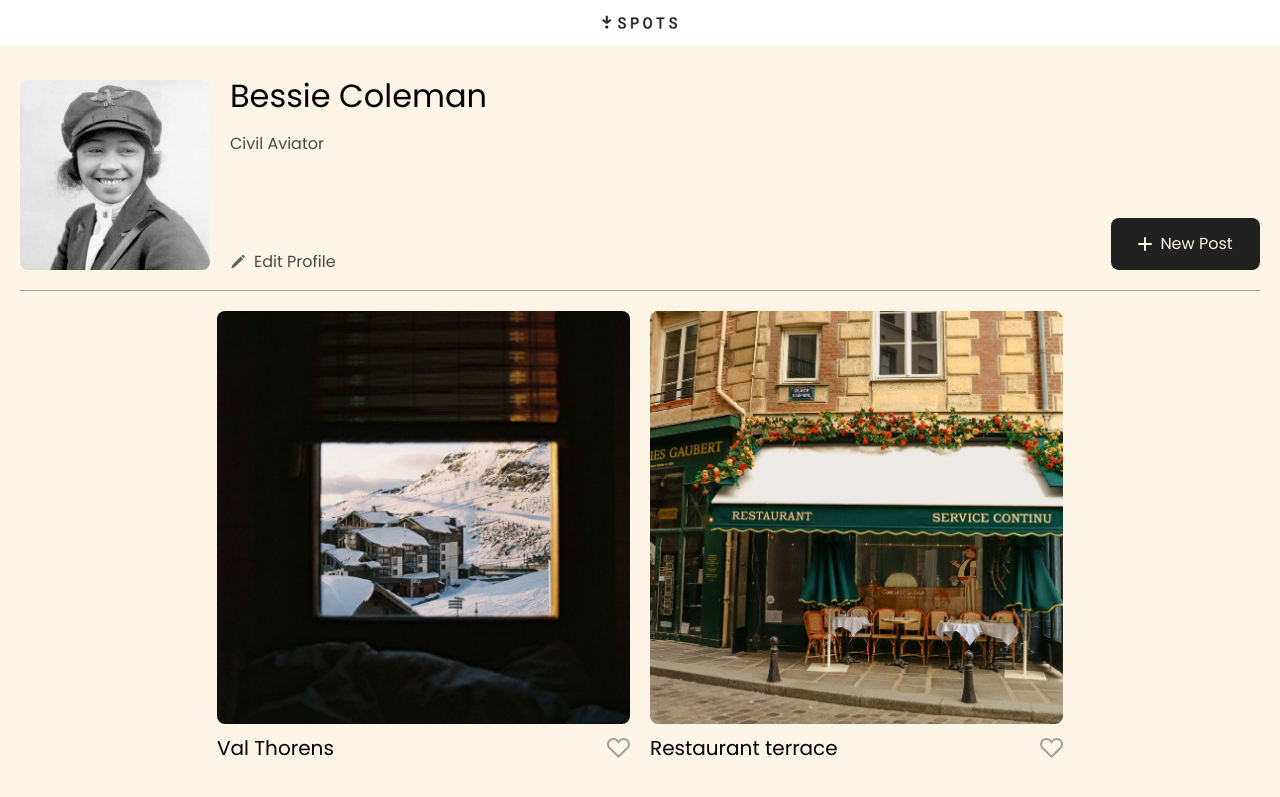
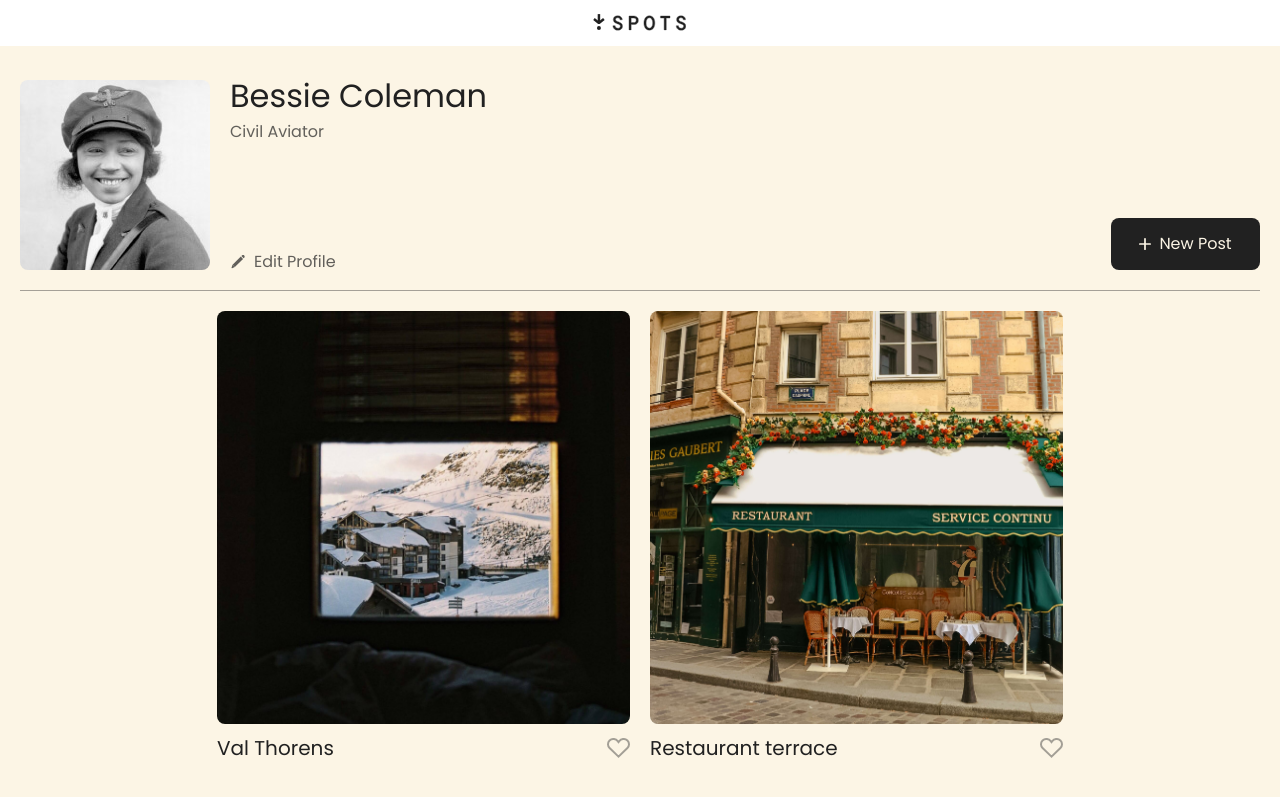
Before and after one commit to atkgitxp/se_project_spots, a plain HTML site: page index.html in a window 1280 px wide. Shown: the top 797 px of the page. Drawn offline with Linux system fonts and the light colour scheme.

Commit message:
card.css cards.css footer.css header.css page.css profile.css index.html fonts.css updated

```diff
--- a/blocks/card.css
+++ b/blocks/card.css
@@ -10,9 +10,11 @@
   justify-content: space-between;
   align-items: center;
   margin: 12px 0 0 0;
+  width: 100%;
 }
 
 .card__title {
+  color: rgba(33, 33, 33, 1);
   margin: 0;
   font-size: 20px;
   line-height: 1.2; /*line height in pixels divided by font size = 1.2*/
@@ -20,26 +22,40 @@
   text-overflow: ellipsis;
   white-space: nowrap;
   overflow: hidden;
+  max-width: 80%;
 }
 .card__like-button {
   background-image: url(../images/like.svg);
+  background-size: contain;
+  background-position: center;
+  background-repeat: no-repeat;
   width: 23px;
   height: 20px;
   border: none;
   background-color: transparent;
-  opacity: 40%;
   padding: 0;
+  color: rgb(33, 33, 33);
+  opacity: 0.4;
+  transition: opacity 0.15s ease-in;
 }
 .card__like-button:hover {
+  cursor: pointer;
   opacity: 1;
-  cursor: pointer;
 }
 @media screen and (max-width: 627px) {
   .card__image {
     height: 288px;
   }
+  .card__content {
+    max-width: 288px;
+  }
   .card__title {
-    max-width: 265px; /*clipping like button at 266-288px?*/
+    max-width: 75%; /*clipping like button at 266-288px?*/
     font-size: 16px;
+    line-height: 1;
+  }
+  .card__like-button {
+    width: 20px;
+    height: 18px;
   }
 }
--- a/blocks/cards.css
+++ b/blocks/cards.css
@@ -1,23 +1,27 @@
 .cards {
   padding: 20px 0 20px 0;
+  margin: 0 auto;
   border-bottom-color: rgba(33, 33, 33, 0.4);
   border-bottom-style: solid;
   border-bottom-width: 1px;
 }
 .cards__list {
   list-style-type: none;
+  width: 100%;
   padding: 0;
-  margin: 0;
+  margin: 0 auto;
   display: grid;
   grid-template-columns: repeat(auto-fit, 413px);
   justify-content: center;
-  gap: 40px 20px; /*row gap 40, column gap 20*/
+  align-items: center;
+  gap: 40px 20px; /*row gap 40, column gap 20*/ /*gap for 320 needs fixing*/
 }
 @media screen and (max-width: 627px) {
   .cards {
-    width: 288px;
+    max-width: 288px;
   }
   .cards__list {
     grid-template-columns: repeat(auto-fit, 288px);
+    gap: 20px 16px;
   }
 }
--- a/blocks/footer.css
+++ b/blocks/footer.css
@@ -1,12 +1,12 @@
 .footer {
   padding: 60px 0;
+  text-align: center;
 }
 
 .footer__text {
   text-wrap: nowrap;
-  opacity: 0.7;
+  color: rgba(33, 33, 33, 0.7);
   margin: 0 auto;
   font-size: 16px;
   line-height: 1;
-  max-width: 104px;
 }
--- a/blocks/header.css
+++ b/blocks/header.css
@@ -5,6 +5,6 @@
   justify-content: center;
 }
 .header__logo {
-  width: 76px;
+  width: 94px;
   height: 26px;
 }
--- a/blocks/page.css
+++ b/blocks/page.css
@@ -1,7 +1,7 @@
 .page {
   background-color: #fcf5e5;
   min-height: 100vh;
-  font-family: Poppins, Helvetica, sans-serif;
+  font-family: "Poppins", Arial, sans-serif;
 }
 .page__section {
   max-width: 1280px;
--- a/blocks/profile.css
+++ b/blocks/profile.css
@@ -20,13 +20,19 @@
   font-size: 32px;
   line-height: 1;
   max-width: 420px;
+  color: rgba(33, 33, 33, 1);
+  text-overflow: ellipsis;
+  overflow: hidden;
+  display: -webkit-box;
+  -webkit-line-clamp: 3;
+  -webkit-box-orient: vertical;
 }
 .profile__description {
-  margin: 12px 0 0 0;
+  margin: 0 0 12px 0;
   font-weight: 500;
   font-size: 16px;
   line-height: 1;
-  opacity: 0.7;
+  color: rgba(33, 33, 33, 0.7);
   text-overflow: ellipsis;
   overflow: hidden;
   display: -webkit-box;
@@ -34,6 +40,7 @@
   -webkit-box-orient: vertical;
   max-width: 420px;
 }
+
 .profile__edit-btn {
   margin-top: auto;
   margin-right: auto;
@@ -51,7 +58,15 @@
   justify-content: center;
   align-items: center;
   gap: 8px;
+  color: rgba(33, 33, 33);
   opacity: 0.7;
+  transition: color 0.15s ease-in;
+}
+.profile__edit-btn::before {
+  content: "";
+  width: 16px;
+  height: 16px;
+  background-image: url(../images/pencil.svg);
 }
 .profile__edit-btn:hover {
   opacity: 1;
@@ -72,9 +87,17 @@
   justify-content: center;
   align-items: center;
   gap: 8px;
+  transition: background-color 0.15s ease-in;
+}
+.profile__add-btn::before {
+  content: "";
+  width: 12px;
+  height: 12px;
+  background-image: url(../images/plus.svg);
+  background-size: cover;
 }
 .profile__add-btn:hover {
-  opacity: 0.8;
+  background-color: rgba(33, 33, 33, 0.8);
   cursor: pointer;
 }
 @media screen and (max-width: 627px) {
@@ -98,9 +121,11 @@
   .profile__name {
     margin-bottom: 0;
     font-size: 20px;
+    max-width: 288px;
   }
   .profile__description {
     margin: 6px 0 0 0;
+    max-width: 288px;
   }
 
   .profile__edit-btn {
@@ -109,6 +134,5 @@
   .profile__add-btn {
     margin: 20px 0 0 0;
     width: 288px;
-    height: 52px;
   }
 }
--- a/index.html
+++ b/index.html
@@ -17,17 +17,19 @@
       </header>
       <main class="content">
         <section class="profile page__section">
-          <img src="./images/avatar.jpg" alt="" class="profile__avatar" />
+          <img
+            src="./images/avatar.jpg"
+            alt="Bessie Coleman portrait"
+            class="profile__avatar"
+          />
           <div class="profile__column">
             <h1 class="profile__name">Bessie Coleman</h1>
             <p class="profile__description">Civil Aviator</p>
-            <button class="profile__edit-btn">
-              <img src="./images/pencil.svg" alt="pencil icon" />Edit Profile
+            <button class="profile__edit-btn" type="button">
+              Edit Profile
             </button>
           </div>
-          <button class="profile__add-btn">
-            <img src="./images/plus.svg" alt="Plus icon" />New Post
-          </button>
+          <button class="profile__add-btn" type="button">New Post</button>
         </section>
         <section class="cards page__section">
           <ul class="cards__list">
--- a/vendor/fonts.css
+++ b/vendor/fonts.css
@@ -6,11 +6,3 @@
   /* Replace with the correct file path */
   src: url("../vendor/fonts/Poppins/Poppins-Regular.ttf") format("truetype");
 }
-@font-face {
-  font-family: "Poppins-Medium";
-  font-style: normal;
-  /* Replace with the appropriate font weight */
-  font-weight: 500;
-  /* Replace with the correct file path */
-  src: url("../vendor/fonts/Poppins/Poppins-Medium.ttf") format("truetype");
-}
```
Also changed, not shown: blocks/body.css (deleted), blocks/main.css (deleted), vendor/fonts/Poppins/Poppins-Medium.ttf (deleted).
